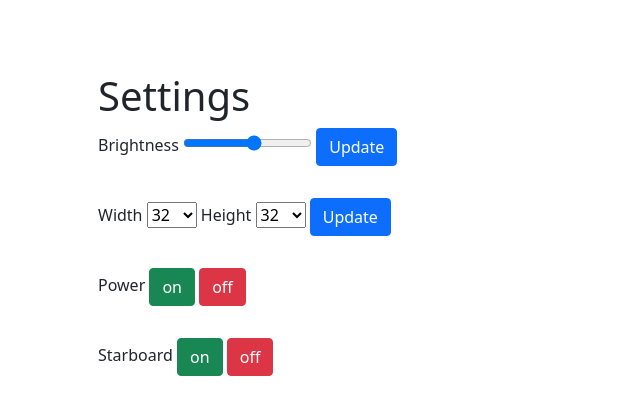
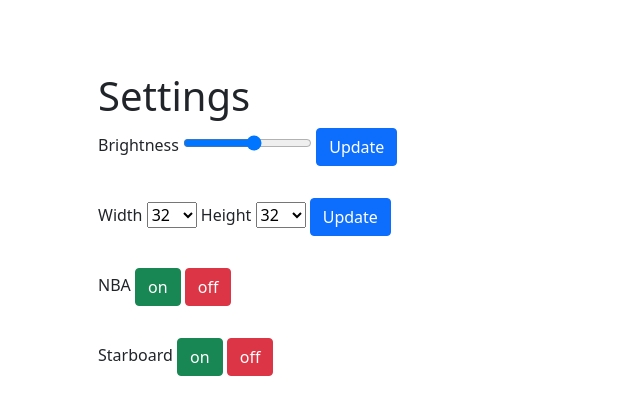
Before and after one commit to nanhoes/NBA-scoreboard, a Flask app: template client/templates/index.html in a window 1280 px wide. Shown: the part 56-471 px from the top of the page, without its empty margins (0-640 px from the left). Run offline with Flask 2, Linux system fonts and the light colour scheme; the template is opened without the code that fills it: most values are stand-ins (such as "Sample title", 1, 10 or a date in 2020); some libraries are stand-ins or nearby versions.

Commit message:
Update index.html

```diff
--- a/client/templates/index.html
+++ b/client/templates/index.html
@@ -88,11 +88,11 @@
       </select>
       <button type="submit" class="btn btn-primary">Update</button>
     </form>
-    <form action="/power", method="POST">
+    <form action="/NBA", method="POST">
       <div class="form-group">
-        <label>Power</label>
-        <input {% if power=='on' %} disabled="disabled"{% endif %} type="submit" name="power" class="btn btn-success" value="on"></input>
-        <input {% if power=='off' %} disabled="disabled"{% endif %} type="submit" name="power" class="btn btn-danger" value="off"></input>
+        <label>NBA</label>
+        <input {% if NBA=='on' %} disabled="disabled"{% endif %} type="submit" name="NBA" class="btn btn-success" value="on"></input>
+        <input {% if NBA=='off' %} disabled="disabled"{% endif %} type="submit" name="NBA" class="btn btn-danger" value="off"></input>
       </div>
     </form>
     </form>
```
